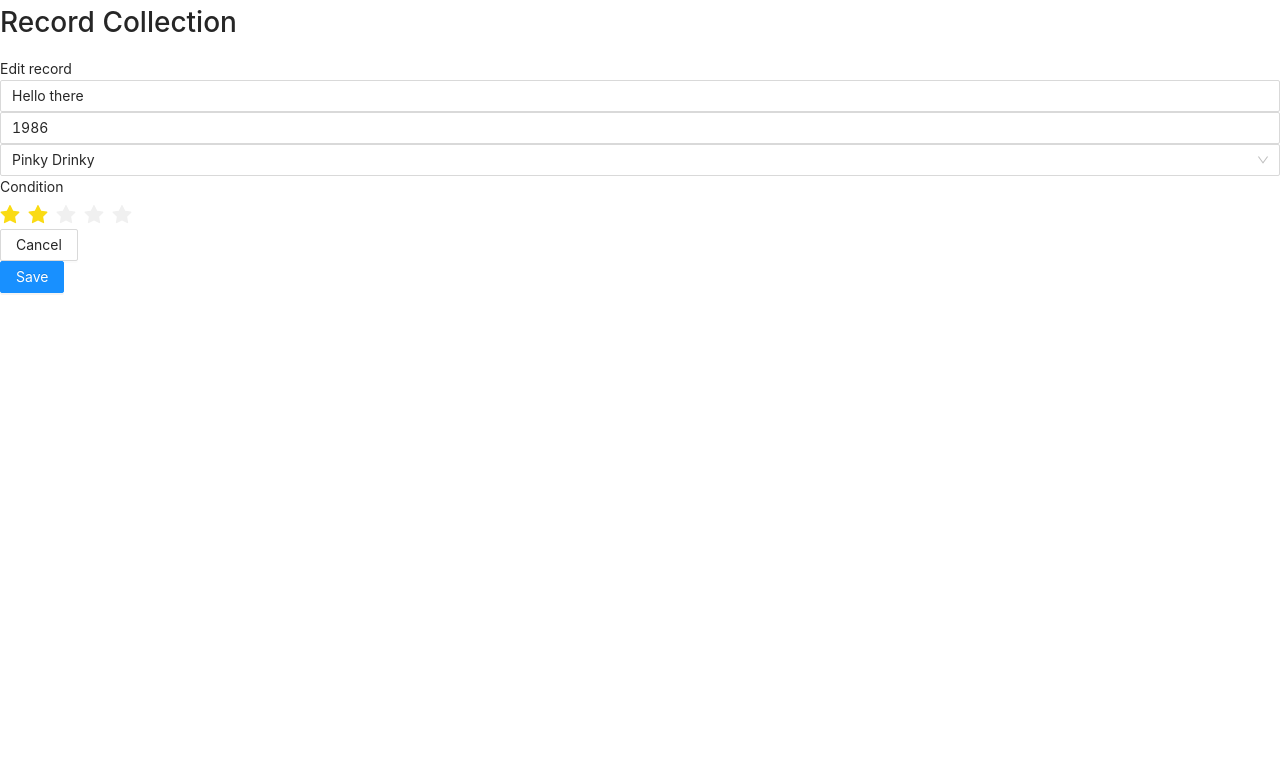
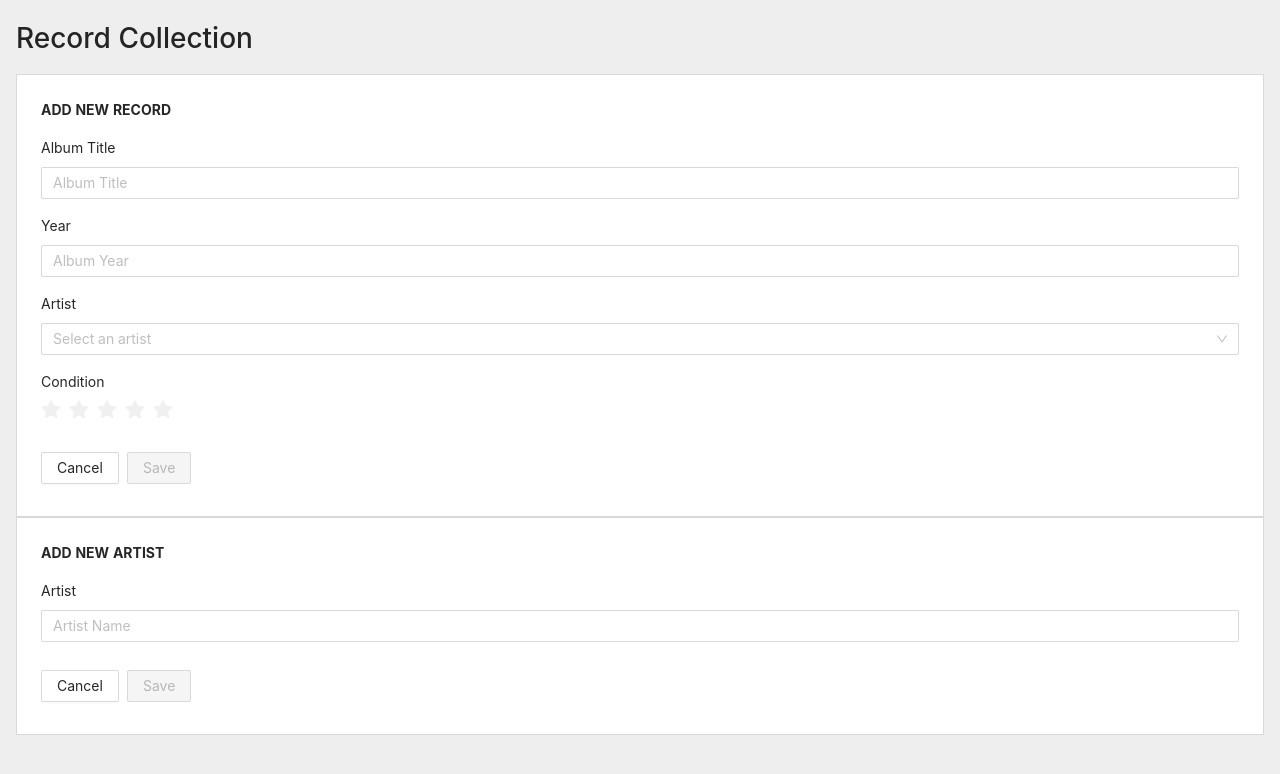
Before and after one commit to anthonyalbertyn/log, a React (Create React App) app in the folder log/: page / in a window 1280 px wide. Shown: the top 774 px of the page. Built offline with nearby package versions, Linux system fonts and the light colour scheme.

Commit message:
Work in progress - forms

```diff
--- a/log/package.json
+++ b/log/package.json
@@ -9,7 +9,8 @@
     "antd": "4.6.6",
     "react": "^16.13.1",
     "react-dom": "^16.13.1",
-    "react-scripts": "3.4.3"
+    "react-scripts": "3.4.3",
+    "uuid": "8.3.1"
   },
   "scripts": {
     "start": "react-scripts start",
--- a/log/src/App.css
+++ b/log/src/App.css
@@ -0,0 +1,3 @@
+.app {
+  padding: 1rem;
+}
--- a/log/src/App.js
+++ b/log/src/App.js
@@ -3,40 +3,65 @@ import 'antd/dist/antd.css';
 import './App.css';
 import ArtistForm from './components/ArtistForm';
 import RecordForm from './components/RecordForm';
+import { generateId } from './utils';
 
 function App() {
   const [records, setRecords] = useState([]);
-  const [artists, setArtists] = useState([
-    {
-      artistId: 1,
-      artistName: 'Lynn Henderson',
-    },
-    {
-      artistId: 2,
-      artistName: 'Anthony Albertyn',
-    },
-    {
-      artistId: 3,
-      artistName: 'Bobby Brown',
-    },
-    {
-      artistId: 4,
-      artistName: 'Pinky Drinky',
-    },
-  ]);
+  const [artists, setArtists] = useState([]);
+
+  const addNewRecord = (albumTitle, albumYear, albumCondition, artistId) => {
+    if (!albumTitle || !albumYear || !albumCondition || !artistId) {
+      return;
+    }
+    const newRecord = {
+      albumId: generateId(),
+      albumTitle,
+      albumYear: parseInt(albumYear, 10),
+      albumCondition: parseInt(albumCondition, 10),
+      artistId,
+    };
+    setRecords([
+      ...records,
+      {
+        ...newRecord,
+      },
+    ]);
+  };
+
+  const addNewArtist = (artistName) => {
+    if (!artistName) {
+      return;
+    }
+    const newArtist = {
+      artistId: generateId(),
+      artistName,
+    };
+    setArtists([
+      ...artists,
+      {
+        ...newArtist,
+      },
+    ]);
+  };
+
+  const cancelRecordForm = () => {};
+  const cancelArtistForm = () => {};
+
+  console.log('RECORDS: ', records);
+  console.log('ARTISTS: ', artists);
+
   return (
-    <div className="App">
-      <header className="App-header">
+    <div className="app">
+      <header className="app-header">
         <h1>Record Collection</h1>
       </header>
       <div className="main">
         <RecordForm
           artists={artists}
-          artistId={4}
-          albumTitle="Hello there"
-          albumYear={1986}
-          albumCondition={2}
+          onSave={addNewRecord}
+          onCancel={cancelRecordForm}
         />
+        <ArtistForm onSave={addNewArtist} onCancel={cancelArtistForm} />
       </div>
     </div>
   );
@@ -44,13 +69,10 @@ function App() {
 
 export default App;
 
-// <ArtistForm />
-
 /*
-
-  artistId: PropTypes.number,
-  albumTitle: PropTypes.string,
-  albumYear: PropTypes.number,
-  albumCondition: PropTypes.number,
-
+  artists={artists}
+  artistId={4}
+  albumTitle="Hello there"
+  albumYear={1986}
+  albumCondition={2}
 */
--- a/log/src/components/ArtistForm/ArtistForm.css
+++ b/log/src/components/ArtistForm/ArtistForm.css
@@ -1,11 +1,13 @@
 .artist-form {
   border: 1px solid #d9d9d9;
   padding: 1.5rem;
+  background-color: #fff;
 }
 
 .artist-form-actions-wrapper {
   display: flex;
   margin-bottom: 0.5rem;
+  padding-top: 0.75rem;
 }
 
 .artist-form-action-item {
@@ -27,3 +29,7 @@
   font-size: 0.75rem;
   padding-top: 0.5rem;
 }
+
+.artist-form-label {
+  margin-bottom: 0.5rem;
+}
--- a/log/src/components/ArtistForm/ArtistForm.js
+++ b/log/src/components/ArtistForm/ArtistForm.js
@@ -5,16 +5,12 @@ import './ArtistForm.css';
 
 const propsDefinition = {
   artistName: PropTypes.string,
-  onClickSave: PropTypes.func.isRequired,
-  onClickCancel: PropTypes.func.isRequired,
+  onSave: PropTypes.func.isRequired,
+  onCancel: PropTypes.func.isRequired,
 };
 
 function ArtistForm(props) {
-  const {
-    artistName,
-    onClickSave = () => {},
-    onClickCancel = () => {},
-  } = props;
+  const { artistName, onSave = () => {}, onCancel = () => {} } = props;
 
   const defaultArtistNameField = artistName || '';
   const defaultSaveDisabled = artistName ? false : true;
@@ -31,7 +27,7 @@ function ArtistForm(props) {
   );
 
   const handleArtistNameFieldChange = (event) => {
-    setArtistNameField(event.target.value.trim());
+    setArtistNameField(event.target.value);
   };
 
   useEffect(() => {
@@ -53,6 +49,7 @@ function ArtistForm(props) {
     <div className="artist-form">
       <div className="artist-form-heading">{artistFormHeading}</div>
       <div className="artist-form-field">
+        <div className="artist-form-label">Artist</div>
         <Input
           placeholder="Artist Name"
           onChange={handleArtistNameFieldChange}
@@ -65,7 +62,7 @@ function ArtistForm(props) {
       </div>
       <div className="artist-form-actions-wrapper">
         <div className="artist-form-action-item">
-          <Button key="artistFormCancel" onClick={onClickCancel}>
+          <Button key="artistFormCancel" onClick={onCancel}>
             Cancel
           </Button>
         </div>
@@ -74,7 +71,7 @@ function ArtistForm(props) {
             key="artistFormSave"
             type="primary"
             disabled={isSaveDisabled}
-            onClick={() => onClickSave(artistNameField)}
+            onClick={() => onSave(artistNameField)}
           >
             Save
           </Button>
--- a/log/src/components/RecordForm/RecordForm.css
+++ b/log/src/components/RecordForm/RecordForm.css
@@ -0,0 +1,35 @@
+.record-form {
+  border: 1px solid #d9d9d9;
+  padding: 1.5rem;
+  background-color: #fff;
+}
+
+.record-form-actions-wrapper {
+  display: flex;
+  margin-bottom: 0.5rem;
+  padding-top: 0.75rem;
+}
+
+.record-form-action-item {
+  margin-right: 0.5rem;
+}
+
+.record-form-field {
+  margin-bottom: 1rem;
+}
+
+.record-form-heading {
+  text-transform: uppercase;
+  margin-bottom: 1rem;
+  font-weight: bold;
+}
+
+.error {
+  color: red;
+  font-size: 0.75rem;
+  padding-top: 0.5rem;
+}
+
+.record-form-label {
+  margin-bottom: 0.5rem;
+}
--- a/log/src/components/RecordForm/RecordForm.js
+++ b/log/src/components/RecordForm/RecordForm.js
@@ -6,24 +6,24 @@ import './RecordForm.css';
 const { Option } = Select;
 
 const propsDefinition = {
-  artistId: PropTypes.number,
+  artistId: PropTypes.string,
   albumTitle: PropTypes.string,
   albumYear: PropTypes.number,
   albumCondition: PropTypes.number,
   artists: PropTypes.array.isRequired,
-  onClickSave: PropTypes.func.isRequired,
-  onClickCancel: PropTypes.func.isRequired,
+  onSave: PropTypes.func.isRequired,
+  onCancel: PropTypes.func.isRequired,
 };
 
 function RecordForm(props) {
   const {
-    artistId = '',
-    albumTitle = '',
-    albumYear = '',
-    albumCondition = 0,
+    artistId,
+    albumTitle,
+    albumYear,
+    albumCondition,
     artists = [],
-    onClickSave = () => {},
-    onClickCancel = () => {},
+    onSave = () => {},
+    onCancel = () => {},
   } = props;
 
   const [albumTitleField, setAlbumTitleField] = useState(albumTitle);
@@ -51,7 +51,6 @@ function RecordForm(props) {
   };
 
   const handleAlbumYearFieldChange = (event) => {
-    // validate must be a number
     setAlbumYearField(event.target.value);
   };
 
@@ -95,13 +94,13 @@ function RecordForm(props) {
     }
 
     if (!validationSuccess.requiredAlbumTitle) {
-      setAlbumTitleError('Please add an Album Title');
+      setAlbumTitleError('Please add a title');
     } else if (albumTitleError) {
       setAlbumTitleError('');
     }
 
     if (!validationSuccess.requiredAlbumYear) {
-      setAlbumYearError('Please add an Album Year');
+      setAlbumYearError('Please add a year');
     } else if (!validationSuccess.formatAlbumYear) {
       setAlbumYearError('Please add a valid 4-digit year');
     } else if (albumYearError) {
@@ -109,7 +108,7 @@ function RecordForm(props) {
     }
 
     if (!validationSuccess.requiredArtistId) {
-      setArtistIdError('Please select an Artist Name');
+      setArtistIdError('Please select an artist');
     } else if (artistIdError) {
       setArtistIdError('');
     }
@@ -137,6 +136,7 @@ function RecordForm(props) {
     <div className="record-form">
       <div className="record-form-heading">{recordFormHeading}</div>
       <div className="record-form-field">
+        <div className="record-form-label">Album Title</div>
         <Input
           placeholder="Album Title"
           onChange={handleAlbumTitleFieldChange}
@@ -148,8 +148,9 @@ function RecordForm(props) {
         )}
       </div>
       <div className="record-form-field">
+        <div className="record-form-label">Year</div>
         <Input
-          placeholder="Year"
+          placeholder="Album Year"
           onChange={handleAlbumYearFieldChange}
           onBlur={() => setHasUserInteractedWithForm(true)}
           value={albumYearField}
@@ -159,15 +160,14 @@ function RecordForm(props) {
         )}
       </div>
       <div className="record-form-field">
+        <div className="record-form-label">Artist</div>
         <Select
           showSearch
           style={{ width: '100%' }}
           placeholder="Select an artist"
           optionFilterProp="children"
           onChange={handleArtistIdFieldChange}
-          onFocus={() => {}}
           onBlur={() => setHasUserInteractedWithForm(true)}
-          onSearch={() => {}}
           value={artistIdField}
           filterOption={(input, option) =>
             option.children.toLowerCase().indexOf(input.toLowerCase()) >= 0
@@ -186,7 +186,7 @@ function RecordForm(props) {
         )}
       </div>
       <div className="record-form-field">
-        <div>Condition</div>
+        <div className="record-form-label-condition">Condition</div>
         <Rate
           onChange={handleAlbumConditionFieldChange}
           onBlur={() => setHasUserInteractedWithForm(true)}
@@ -199,7 +199,7 @@ function RecordForm(props) {
       </div>
       <div className="record-form-actions-wrapper">
         <div className="record-form-action-item">
-          <Button key="recordFormCancel" onClick={onClickCancel}>
+          <Button key="recordFormCancel" onClick={onCancel}>
             Cancel
           </Button>
         </div>
@@ -208,7 +208,14 @@ function RecordForm(props) {
             key="recordFormSave"
             type="primary"
             disabled={isSaveDisabled}
-            onClick={() => onClickSave(artistIdField)}
+            onClick={() =>
+              onSave(
+                albumTitleField,
+                albumYearField,
+                albumConditionField,
+                artistIdField,
+              )
+            }
           >
             Save
           </Button>
--- a/log/src/index.css
+++ b/log/src/index.css
@@ -5,6 +5,7 @@ body {
     sans-serif;
   -webkit-font-smoothing: antialiased;
   -moz-osx-font-smoothing: grayscale;
+  background-color: #eee !important;
 }
 
 code {
--- /dev/null
+++ b/log/src/utils.js
@@ -0,0 +1,5 @@
+import { v4 as uuidv4, NIL } from 'uuid';
+
+export const generateId = () => uuidv4();
+
+export const getNullId = () => NIL;
```
Also changed, not shown: 1 other file (tests, documents, lock files or other folders).
